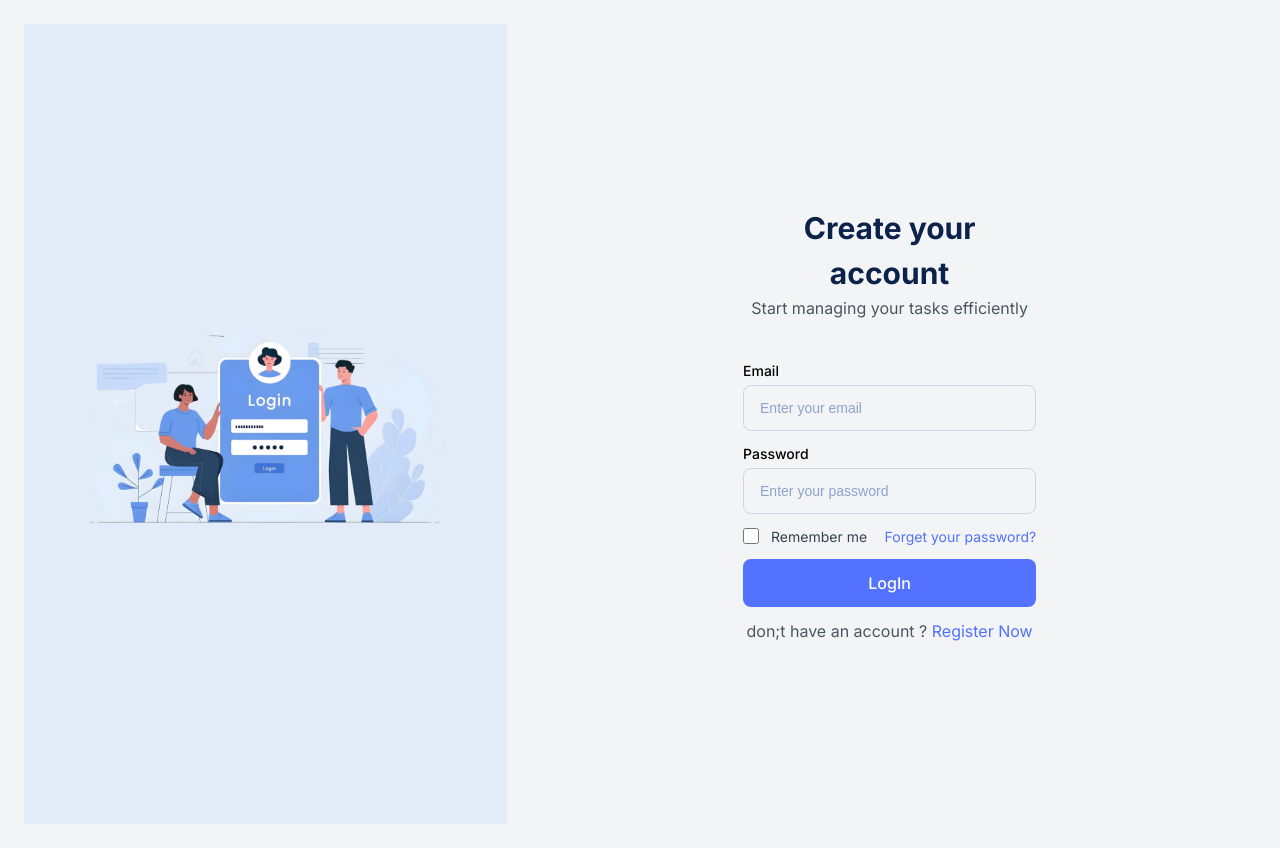
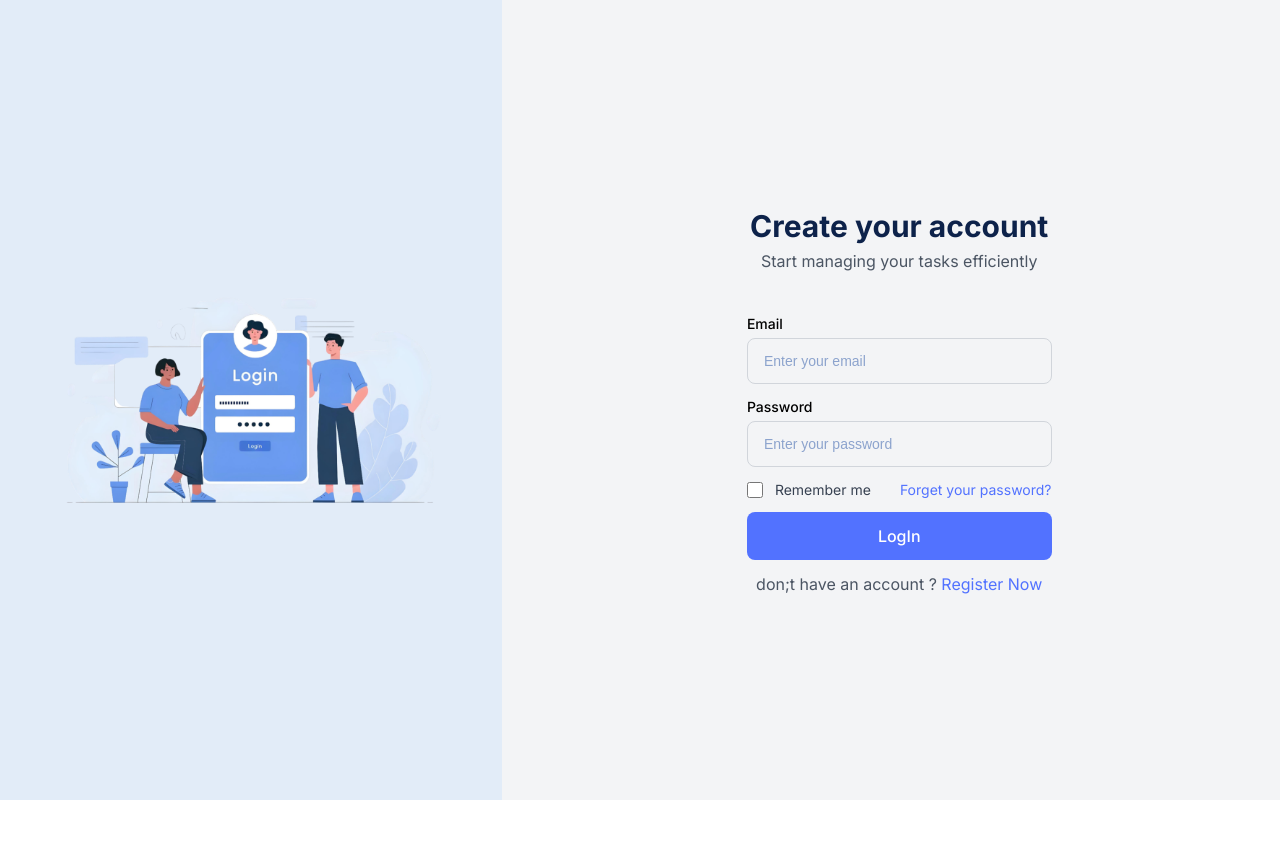
Before and after one commit to Eity2021/pioneer-alpha-ltd-assessment, a Next.js app: page /auth/sign-in in a window 1280 px wide. After the commit the page ends 800 px from the top, so only its background shows below. Built offline with nearby package versions, Linux system fonts and the light colour scheme.

Commit message:
addedd some design

```diff
--- a/src/app/ClientLayout.tsx
+++ b/src/app/ClientLayout.tsx
@@ -19,31 +19,34 @@ export default function ClientLayout({
   return (
     <ProtectedRoute>
       <div className="flex min-h-screen bg-gray-100">
+        {/* Desktop Sidebar */}
         {!isAuthPage && (
           <div className="hidden md:flex md:flex-col md:w-80 bg-white border-r border-gray-200">
             <Sidebar />
           </div>
         )}
 
+        {/* Mobile overlay sidebar (only shown on small screens) */}
         {!isAuthPage && sidebarOpen && (
           <div className="fixed inset-0 z-40 flex md:hidden">
             <div
               className="fixed inset-0 bg-black opacity-50"
               onClick={() => setSidebarOpen(false)}
-            ></div>
-
+            />
             <div className="relative flex-1 flex flex-col max-w-xs w-full bg-white">
               <Sidebar />
             </div>
           </div>
         )}
 
-        <main className="flex-1 flex flex-col min-h-screen">
+        {/* Main */}
+        <main className="flex-1 flex flex-col min-h-screen ">
           {!isAuthPage && (
             <Header onMenuClick={() => setSidebarOpen(!sidebarOpen)} />
           )}
 
-          <div className="flex-1 p-4 md:p-6">{children}</div>
+          <div className="flex-1 w-full">{children}</div>
+          {/* remove stray "full" text if not needed */}
         </main>
       </div>
     </ProtectedRoute>
--- a/src/app/dashboard/account-info/page.tsx
+++ b/src/app/dashboard/account-info/page.tsx
@@ -10,7 +10,7 @@ export default function page() {
   });
 
   return (
-    <div className="bg-[#eef7ff]  py-12 px-24">
+    <div className="bg-[#eef7ff]  py-12 lg:px-24 md:px-12 w-full">
       <div className=" mx-auto bg-white rounded-2xl shadow-md p-8">
         <h2 className="text-[24px] font-semibold text-[#0D224A]  font-inter">
           Account Information
--- a/src/app/dashboard/todos/page.tsx
+++ b/src/app/dashboard/todos/page.tsx
@@ -16,7 +16,7 @@ export default function page() {
   });
 
   return (
-    <div className="bg-[#eef7ff]  py-6 md:px-6 px-0 ">
+    <div className="bg-[#eef7ff]  py-6 pr-6 pl-10 ">
       <div className="flex justify-between mb-10">
         <div>
           <h2 className="text-[36px] font-semibold text-[#0D224A]  font-inter">
--- a/src/components/customImageUpload/CustomImageUpload.tsx
+++ b/src/components/customImageUpload/CustomImageUpload.tsx
@@ -10,14 +10,14 @@ interface CustomImageUploadProps<T extends FieldValues> {
   name: Path<T>;
   register: UseFormRegister<T>;
   error?: string;
-  user: any
+  user: any;
 }
 
 export default function CustomImageUpload<T extends FieldValues>({
   name,
   register,
   error,
-  user
+  user,
 }: CustomImageUploadProps<T>) {
   const fileInputRef = useRef<HTMLInputElement>(null);
   const [preview, setPreview] = useState<string | null>(null);
@@ -33,7 +33,7 @@ export default function CustomImageUpload<T extends FieldValues>({
   };
 
   return (
-    <div className="border border-[#A1A3AB] rounded-2xl p-5 w-[32%]">
+    <div className="border border-[#A1A3AB] rounded-2xl p-5 2xl:w-[38%] xl:w-[40%] lg:w-[70%] w-full">
       <div className="flex flex-col sm:flex-row items-center gap-5">
         {/* Image Box */}
         <div
--- a/src/components/ui/accountForm/AccountForm.tsx
+++ b/src/components/ui/accountForm/AccountForm.tsx
@@ -72,7 +72,6 @@ const AccountForm: React.FC<userProps> = ({ user }) => {
     if (data.profile_image && data.profile_image.length > 0) {
       formData.append("profile_image", data.profile_image[0]);
     }
-    console.log("formData", formData);
     try {
       await mutateAsync(formData);
       queryClient.invalidateQueries({
```
